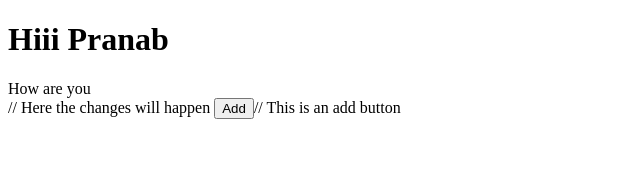
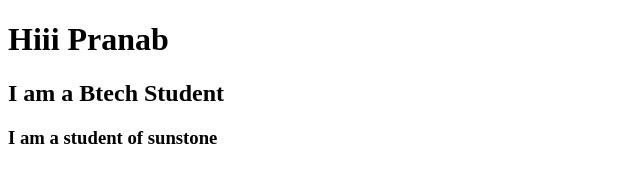
Before and after one commit to Pranab4321/GitOops, a plain HTML site: page index.html in a window 1280 px wide. Shown: the whole page, without its empty margins (0-640 px from the left). Drawn offline with Linux system fonts and the light colour scheme.

Commit message:
made change to the feture2 branch

```diff
--- a/index.html
+++ b/index.html
@@ -7,7 +7,7 @@
 </head>
 <body>
     <h1>Hiii Pranab</h1>
-    <div>How are you</div>// Here the changes will happen
-    <button>Add</button>// This is an add button
+    <h2>I am a Btech Student</h2>
+    <h3>I am a student of sunstone</h3>
 </body>
 </html>
```
